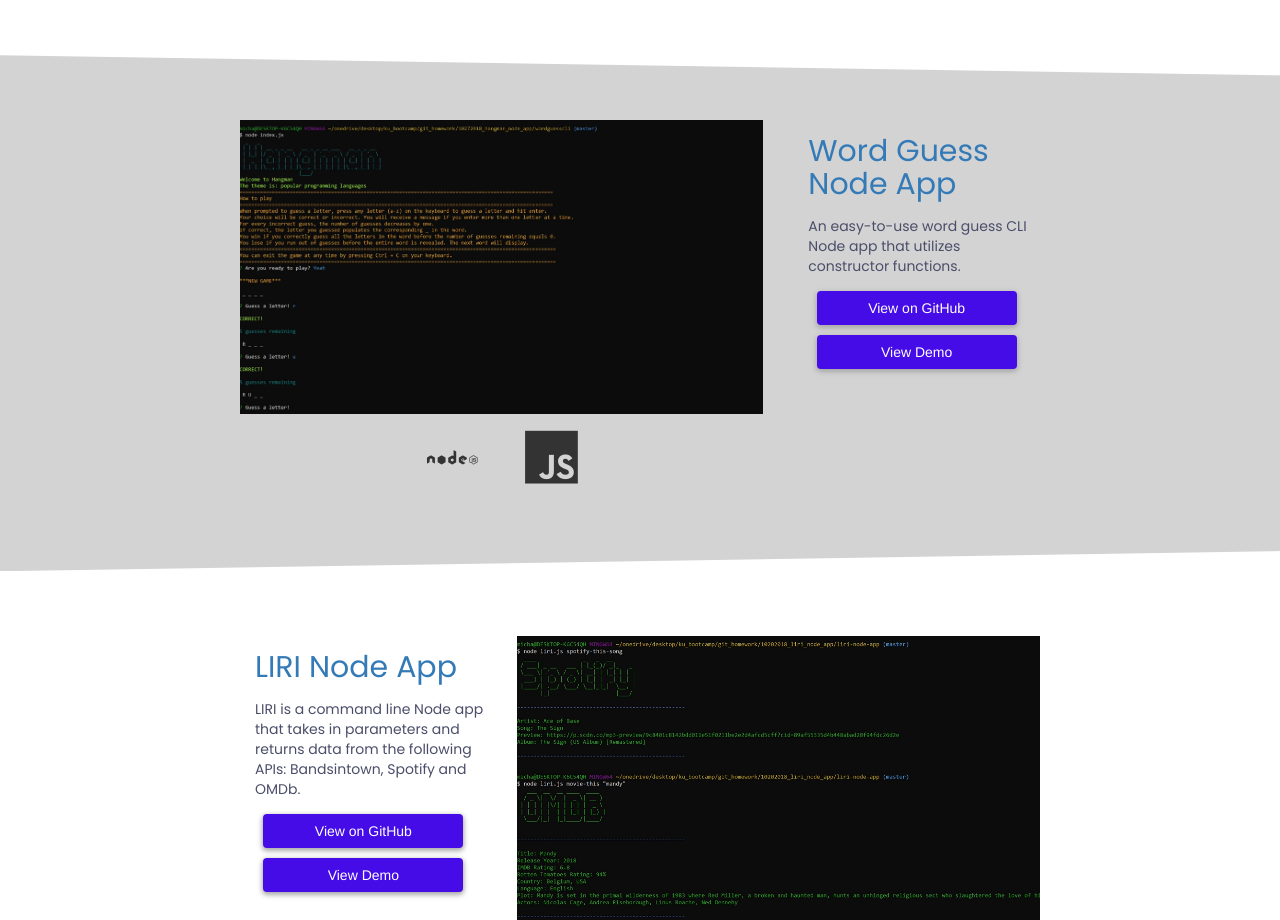
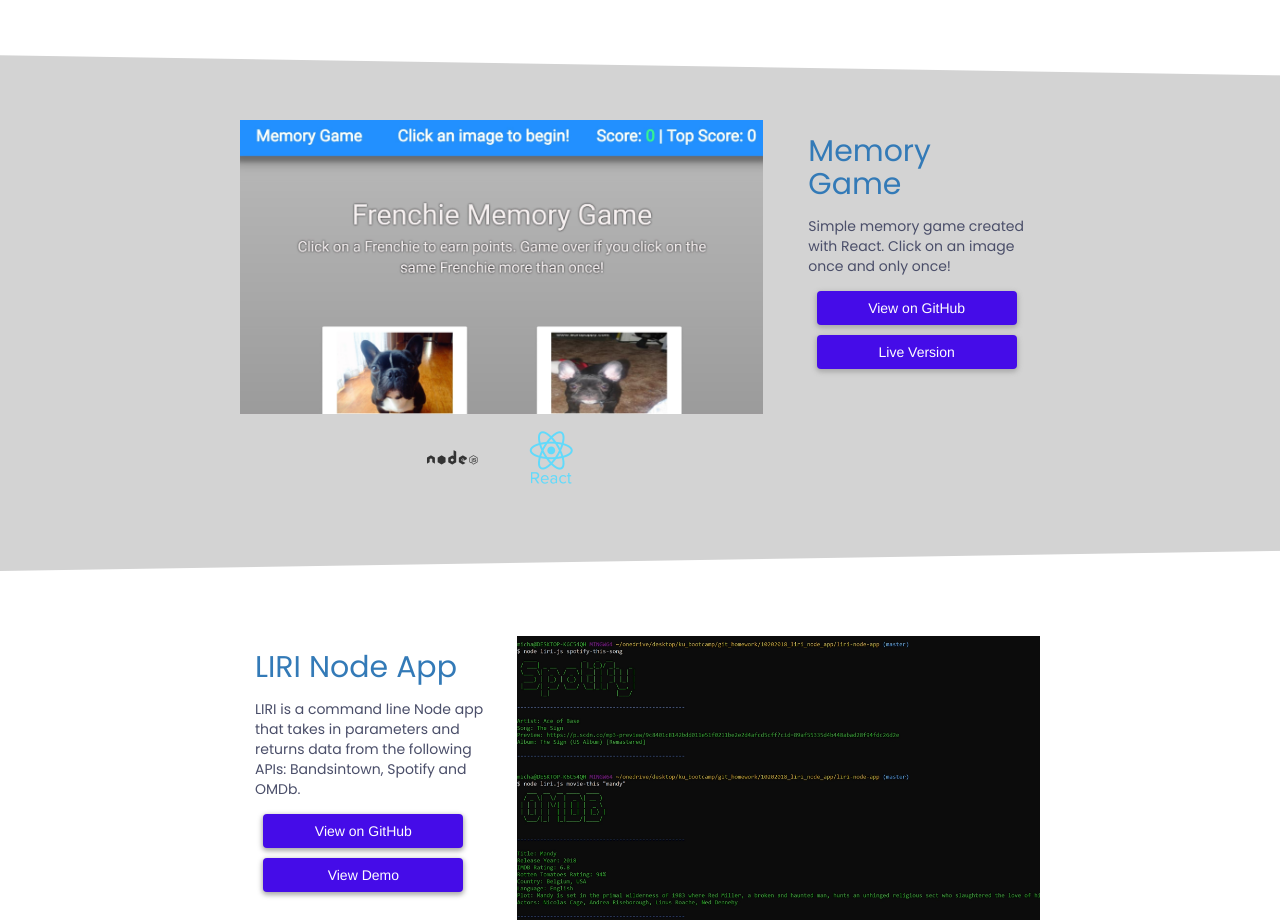
Before and after one commit to mjbenefiel/mjbenefiel.github.io, a plain HTML site: page index.html in a window 1280 px wide. Shown: the part 3760-4680 px from the top of the page. Drawn offline with nearby package versions, Linux system fonts and the light colour scheme.

Commit message:
01122019 memory game project

```diff
--- a/index.html
+++ b/index.html
@@ -297,17 +297,17 @@
             <!-- <div class="row vertical-align"> -->
             <div class="col-lg-8">
 
-                <img src="./assets/images/hangmannode.png" class="img-responsive center-block" height="400px" width="600px">
+                <img src="./assets/images/memory-frenchie.jpg" class="img-responsive center-block" height="400px" width="600px">
 
             </div>
             <div class="col-lg-4">
-                <h2><a href="https://github.com/mjbenefiel/WordGuessCLI" target="blank">Word Guess Node App</a></h2>
+                <h2><a href="https://github.com/mjbenefiel/memory-game" target="blank">Memory Game</a></h2>
 
-                <p>An easy-to-use word guess CLI Node app that utilizes constructor functions.</p>
+                <p>Simple memory game created with React. Click on an image once and only once!</p>
 
                 <div class="row text-center buttonWrap">
-                    <a class="btn btn-launch" href="https://github.com/mjbenefiel/WordGuessCLI" target="blank">View on GitHub</a>
-                    <a class="btn btn-launch" href="./assets/gif/hangmandemo.gif" target="blank">View Demo</a>
+                    <a class="btn btn-launch" href="https://github.com/mjbenefiel/memory-game" target="blank">View on GitHub</a>
+                    <a class="btn btn-launch" href="https://mjbenefiel.github.io/memory-game/" target="blank">Live Version</a>
                 </div>
 
             </div>
@@ -317,7 +317,7 @@
                 <div class="row text-center techUsed">
                     <div class="col-xs-12">
                         <i class="devicon-nodejs-plain-wordmark"></i>
-                        <i class="devicon-javascript-plain"></i>
+                        <i class="devicon-react-original-wordmark colored"></i>
                     </div>
                 </div>
             </div>
```
Also changed, not shown: assets/images/memory-frenchie.jpg (added).
